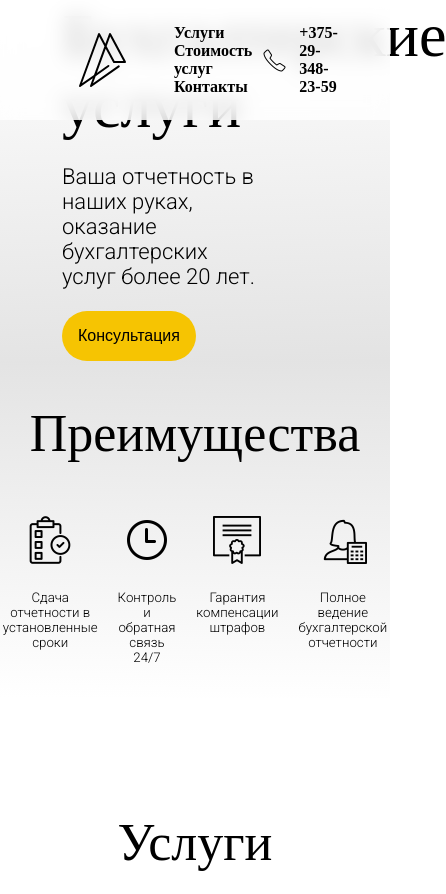
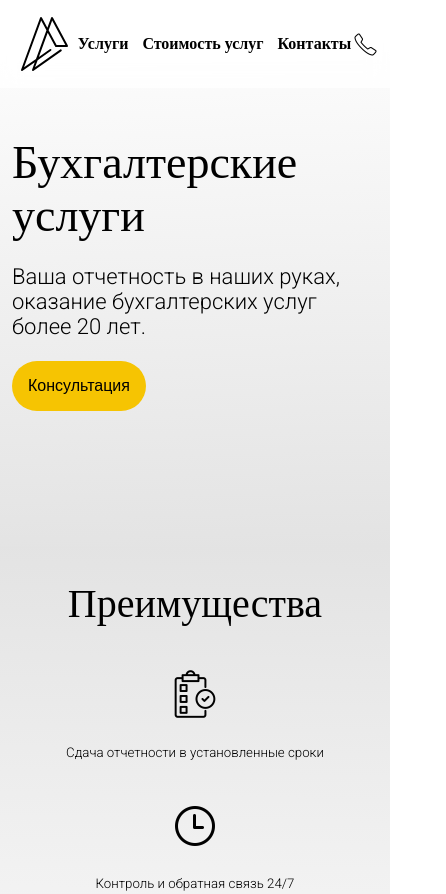
Before and after one commit to Djkill1994/accountingOutsourcingLanding, a website built with Vite: page index.html in a window 390 px wide. Shown: the top 894 px of the page, 446 px wide, since content can reach past the window. Built offline with nearby package versions, Linux system fonts and the light colour scheme; files whose address does not match are found by name; a web font is replaced by a local one.

Commit message:
Adaptability for different devices has been implemented; a handler has been added to the Consultation button.

```diff
--- a/index.html
+++ b/index.html
@@ -14,7 +14,7 @@
       rel="stylesheet"
     />
     <link rel="icon" type="image/svg+xml" href="/icons/logo.svg" />
-    <link rel="canonical" href="Добавить домен!" />
+    <link rel="canonical" href="http://mybuhgalter.by/" />
     <link rel="stylesheet" href="/styles.css" />
     <script src="main.js"></script>
     <meta
@@ -41,10 +41,8 @@
           </ul>
         </nav>
         <a href="tel:+375-29-348-23-59"
-          ><img
-            src="/public/icons/phone-50.png"
-            alt="Телефон"
-          />+375-29-348-23-59</a
+          ><img src="/icons/phone.gif" alt="Телефон" />
+          <h4>+375-29-348-23-59</h4></a
         >
       </div>
     </header>
@@ -57,7 +55,7 @@
             Ваша отчетность в наших руках, оказание бухгалтерских услуг более 20
             лет.
           </h4>
-          <button>Консультация</button>
+          <button id="consultationButton">Консультация</button>
         </div>
         <div class="image-wrapper">
           <img src="/public/books.png" alt="Бухгалтерские услуги" />
--- a/main.js
+++ b/main.js
@@ -43,4 +43,24 @@ document.addEventListener("DOMContentLoaded", function () {
       }
     }
   });
+
+  // Функция для определения типа устройства
+  function isMobileDevice() {
+    return /Mobi|Android|iPhone|iPad|iPod|Windows Phone/i.test(
+      navigator.userAgent,
+    );
+  }
+
+  // Присваиваем действие кнопке
+  document
+    .getElementById("consultationButton")
+    .addEventListener("click", function () {
+      if (isMobileDevice()) {
+        // При мобильном использовании вызываем номер телефона
+        window.location.href = "tel:+375-29-348-23-59";
+      } else {
+        // При десктопном использовании переходим на Telegram
+        window.location.href = "https://t.me/+375293482359";
+      }
+    });
 });
--- a/styles.css
+++ b/styles.css
@@ -80,12 +80,21 @@ a {
   padding-left: 62px;
 }
 
-.text-container button {
+button {
   padding: 16px;
   background-color: #f6c402;
   border-radius: 32px;
   border: none;
   font-size: 16px;
+  cursor: pointer;
+}
+
+button:hover {
+  transform: scale(1.1);
+}
+
+button:active {
+  transform: scale(0.9);
 }
 
 .text-container h4 {
@@ -334,8 +343,37 @@ footer img {
 }
 
 @media (max-width: 840px) {
+  .header-wrapper {
+    padding: 12px;
+    margin: 0;
+    h4 {
+      display: none;
+    }
+    ul {
+      padding: 0;
+    }
+  }
+
   .image-wrapper {
     display: none;
+  }
+
+  h1 {
+    font-size: 46px;
+  }
+
+  main h2 {
+    font-size: 40px;
+  }
+
+  .text-container {
+    width: 100%;
+    margin: 136px 0;
+    padding: 0 12px;
+  }
+
+  .block2-advantages {
+    flex-direction: column;
   }
 
   .block4-item1 {
@@ -359,4 +397,12 @@ footer img {
   .block6-item-container {
     flex-direction: column;
   }
+
+  .block7-wrapper div {
+    flex-direction: column;
+  }
+
+  footer {
+    padding: 12px 16px;
+  }
 }
```
Also changed, not shown: public/icons/phone.gif (added).
